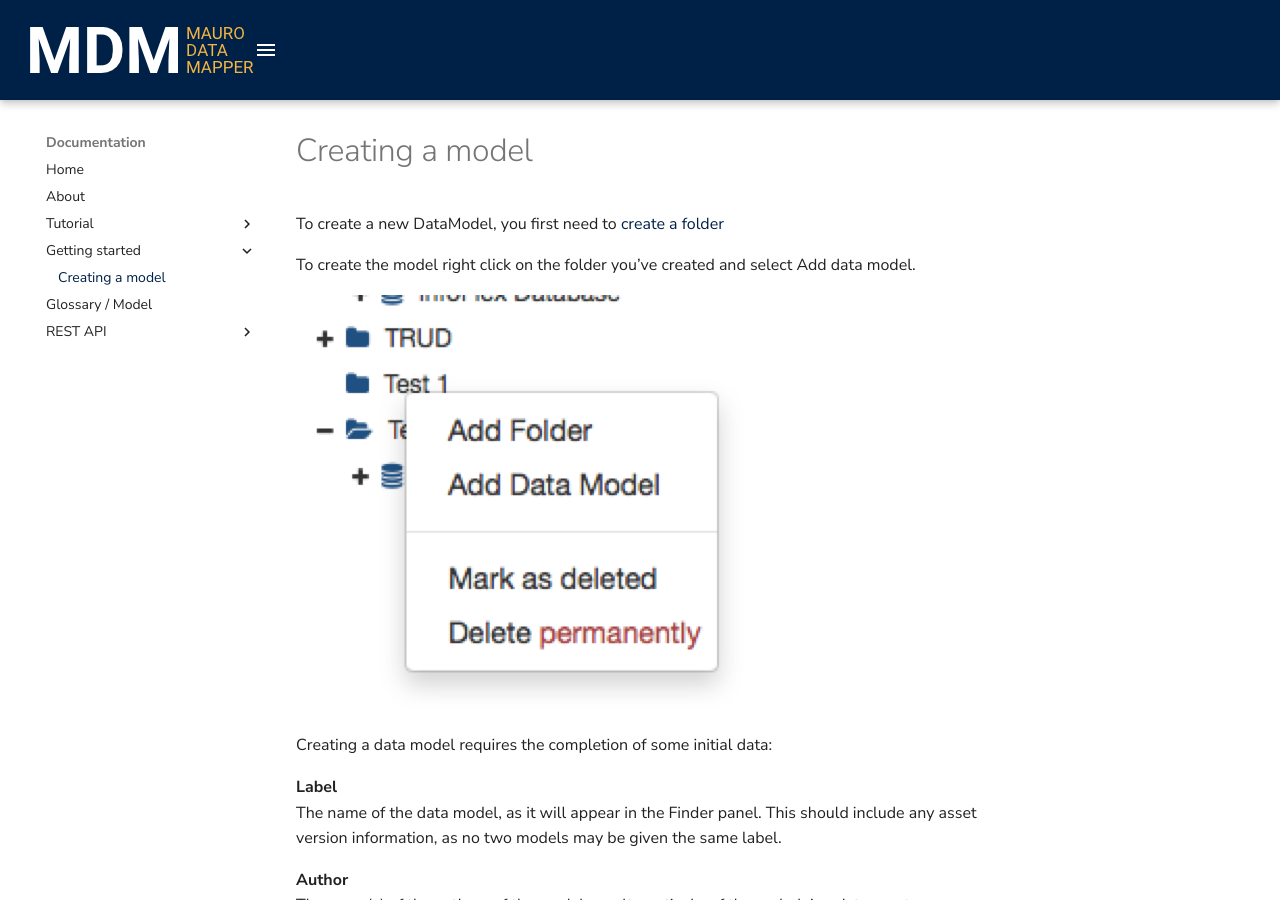
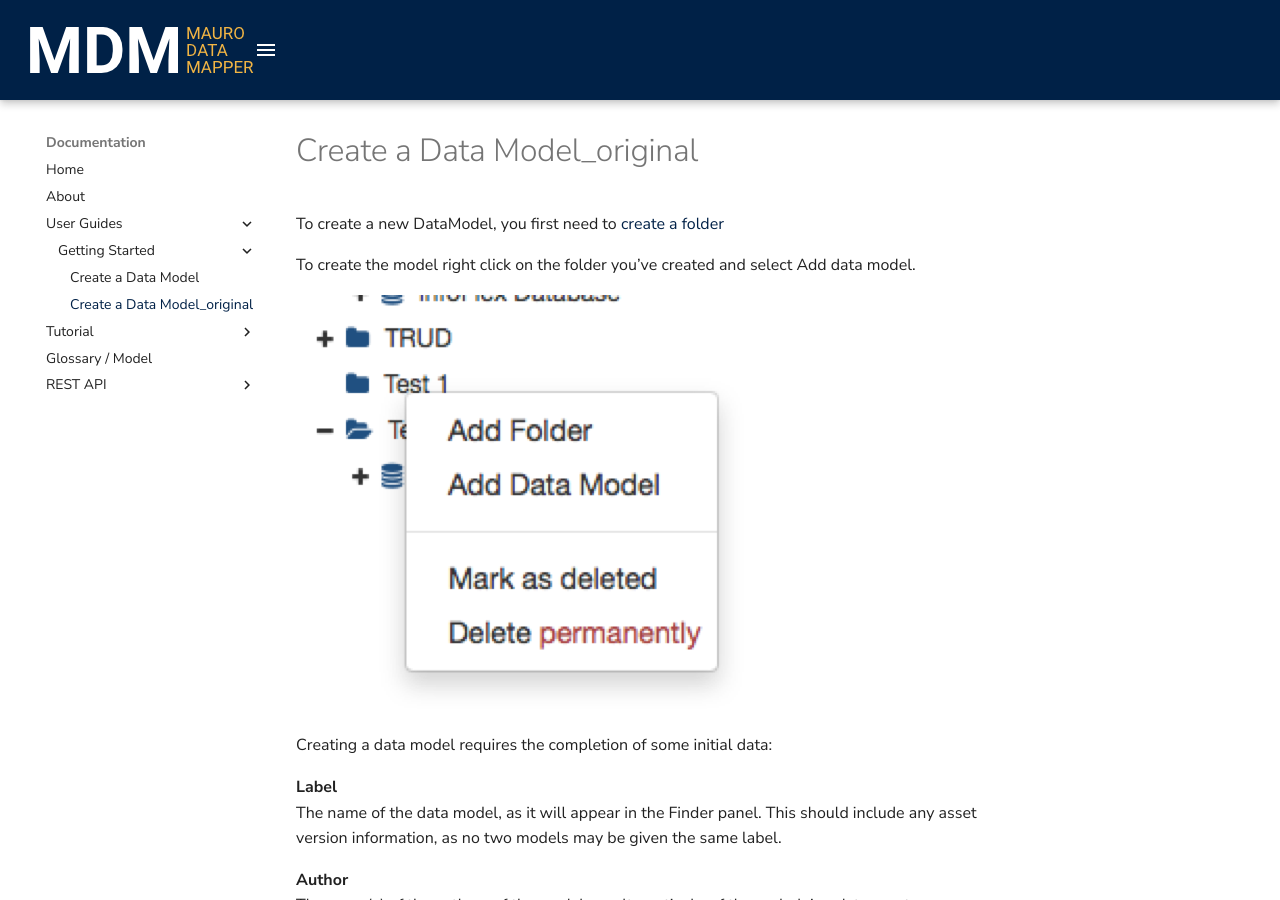
Before and after one commit to MauroDataMapper/docs, an MkDocs documentation site: the page built from docs/start/creating-model.md, in a window 1280 px wide and 900 px high. Built offline with MkDocs 1.6.1 and Material for MkDocs 9.7.7, drawn with Linux system fonts in a browser that asks for light colours; some of the changed text lies outside the part shown.

Commit message:
Updated 'Create a Data Model' User Guide

```diff
--- a/mkdocs.yml
+++ b/mkdocs.yml
@@ -42,10 +42,12 @@
 nav:
     -   Home: 'home/home.md'
     -   About: 'about/about.md'
+    -   User Guides:
+            - Getting Started:
+                    - Create a Data Model: 'user-guides/getting-started/create-a-data-model/create-a-data-model.md'
+                    - Create a Data Model_original: 'start/creating-model.md'
     -   Tutorial:
             - Using the Metadata Catalogue to Document Health Datasets: 'tutorial/document-assets/index.md'
-    -   Getting started:
-            -   Creating a model: 'start/creating-model.md'
     -   Glossary / Model: 'model/glossary.md'
     -   REST API:
             -   Introduction: 'rest-api/introduction.md'
```
Also changed, not shown: docs/user-guides/getting-started/create-a-data-model/create-a-data-model.md (added, +47 -0 lines), docs/user-guides/getting-started/create-a-data-model/add-data-model.png (added), docs/user-guides/getting-started/create-a-data-model/create-a-new-folder.png (added), docs/user-guides/getting-started/create-a-data-model/final-data-model-added.png (added), docs/user-guides/getting-started/create-a-data-model/new-data-model-form-1.png (added), docs/user-guides/getting-started/create-a-data-model/new-data-model-form-2.png (added).
